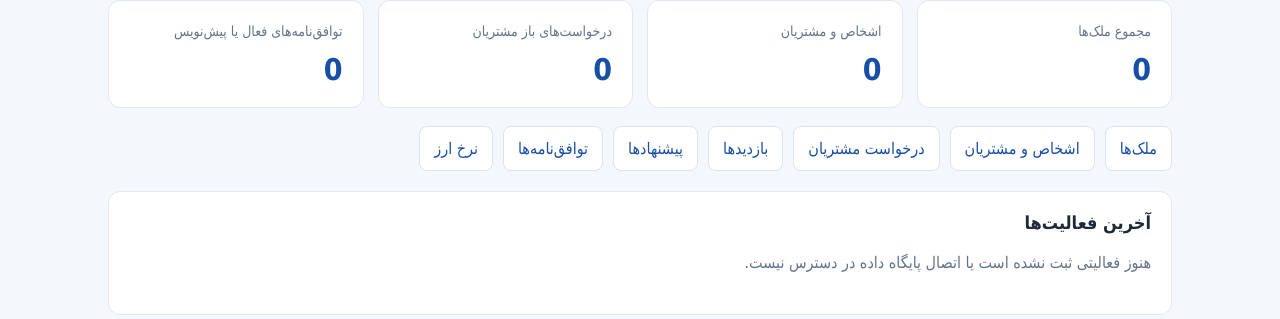
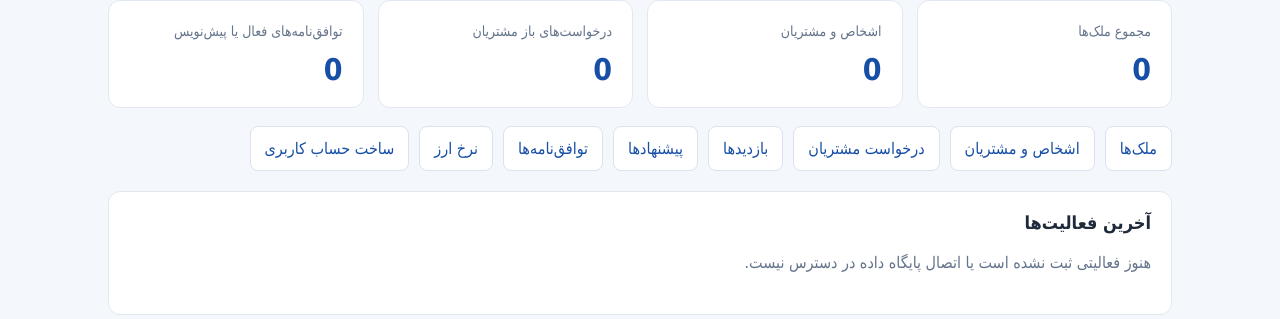
Before and after one commit to ams-mas/real_state_management, a PHP site: page /dashboard.php in a window 1280 px wide. Shown: the part 187-506 px from the top of the page. Run offline with PHP 8.4, Linux system fonts and the light colour scheme; the visitor is signed in with stand-in values (Sample User, id 1).

Commit message:
Add user creation link to dashboard

```diff
--- a/dashboard.php
+++ b/dashboard.php
@@ -56,7 +56,7 @@ nav{display:flex;flex-wrap:wrap;gap:10px;margin-top:18px}nav a{background:white;
 <div class="card"><span>توافق‌نامه‌های فعال یا پیش‌نویس</span><div class="number"><?= $counts['agreements'] ?></div></div>
 </div>
 <nav>
-<a href="properties.php">ملک‌ها</a><a href="people.php">اشخاص و مشتریان</a><a href="requests.php">درخواست مشتریان</a><a href="visits.php">بازدیدها</a><a href="offers.php">پیشنهادها</a><a href="agreements.php">توافق‌نامه‌ها</a><a href="exchange_rates.php">نرخ ارز</a>
+<a href="properties.php">ملک‌ها</a><a href="people.php">اشخاص و مشتریان</a><a href="requests.php">درخواست مشتریان</a><a href="visits.php">بازدیدها</a><a href="offers.php">پیشنهادها</a><a href="agreements.php">توافق‌نامه‌ها</a><a href="exchange_rates.php">نرخ ارز</a><a href="create_user.php">ساخت حساب کاربری</a>
 </nav>
 <section class="section"><h2>آخرین فعالیت‌ها</h2>
 <?php if (!$recent): ?><p class="muted">هنوز فعالیتی ثبت نشده است یا اتصال پایگاه داده در دسترس نیست.</p>
```
